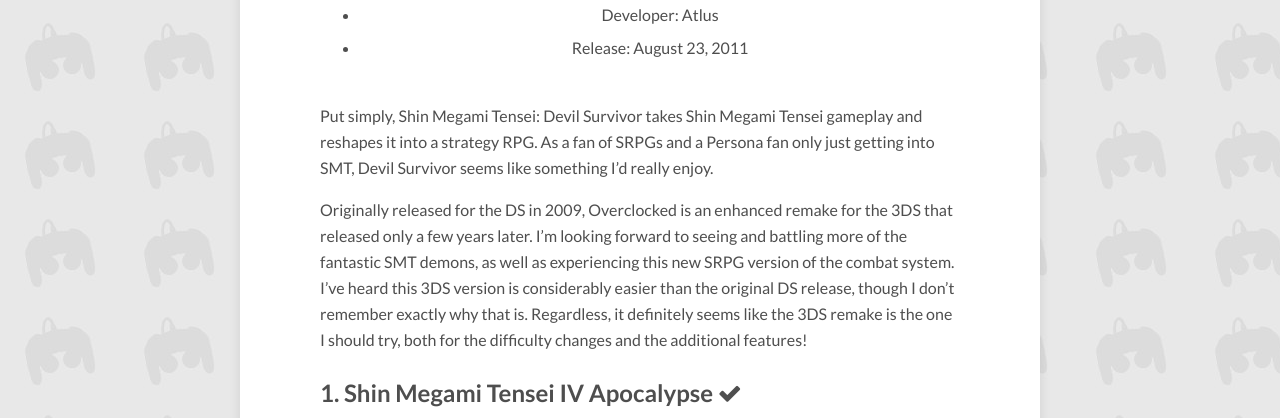
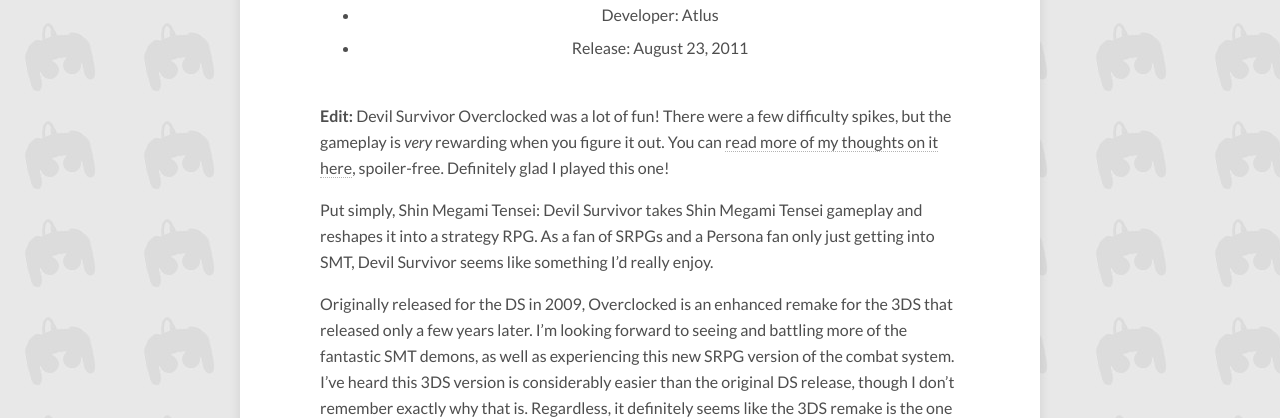
Before and after one commit to BravingTheBacklog/bravingthebacklog.github.io, a Jekyll site: the page built from _posts/2021-01-28-top-10-3ds-games-in-my-backlog-2021.md, in a window 1280 px wide and 1400 px high, scrolled down 6406 px, cut to the strip 154-572 px from the top of the window. Built offline with Jekyll 4.4.1, drawn with Linux system fonts in a browser that asks for light colours; nearby versions of some CDN libraries; comment, search, counter and statistics services are not loaded; some of the changed text lies outside the part shown.

Commit message:
Check Devil Survivor Overclocked off backlog list

```diff
--- a/_posts/2021-01-28-top-10-3ds-games-in-my-backlog-2021.md
+++ b/_posts/2021-01-28-top-10-3ds-games-in-my-backlog-2021.md
@@ -142,7 +142,14 @@
 stellar as Valkyria Chronicles, but if the two share somewhat similar gameplay
 it should still be a fun time.
 
-## 2. {% include game.html game="Shin Megami Tensei Devil Survivor Overclocked" %}
+## 2. {% include game.html game="Shin Megami Tensei Devil Survivor Overclocked" checkmark="" %}
+
+**Edit:** Devil Survivor Overclocked was a lot of fun! There were a few
+difficulty spikes, but the gameplay is *very* rewarding when you figure it out.
+You can [read more of my thoughts on it here]({% post_url
+2021-04-05-what-im-playing-no-118
+%}#ShinMegamiTensei:DevilSurvivor:Overclocked), spoiler-free. Definitely glad I
+played this one!
 
 Put simply, Shin Megami Tensei: Devil Survivor takes Shin Megami Tensei gameplay
 and reshapes it into a strategy RPG. As a fan of SRPGs and a Persona fan only
```
Also changed, not shown: other parts of _posts/2021-01-28-top-10-3ds-games-in-my-backlog-2021.md (+1 -1 lines).
